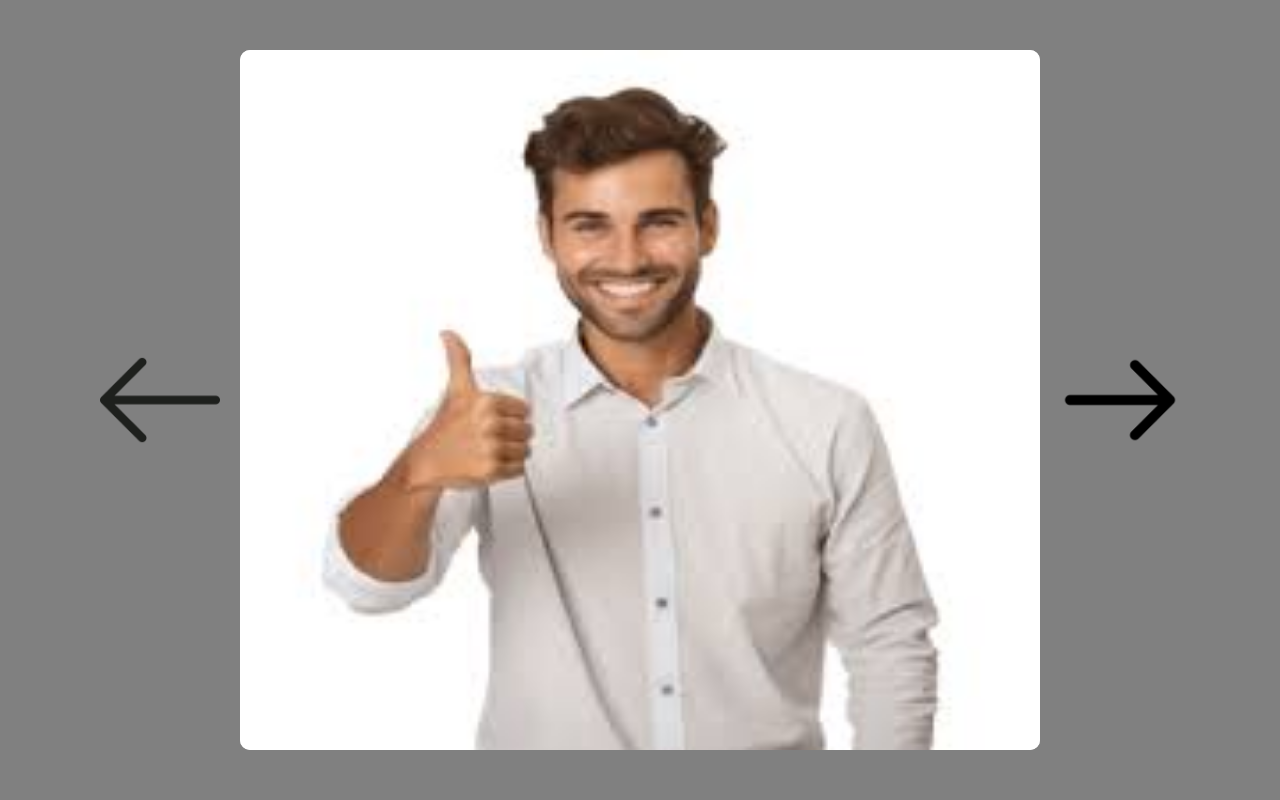
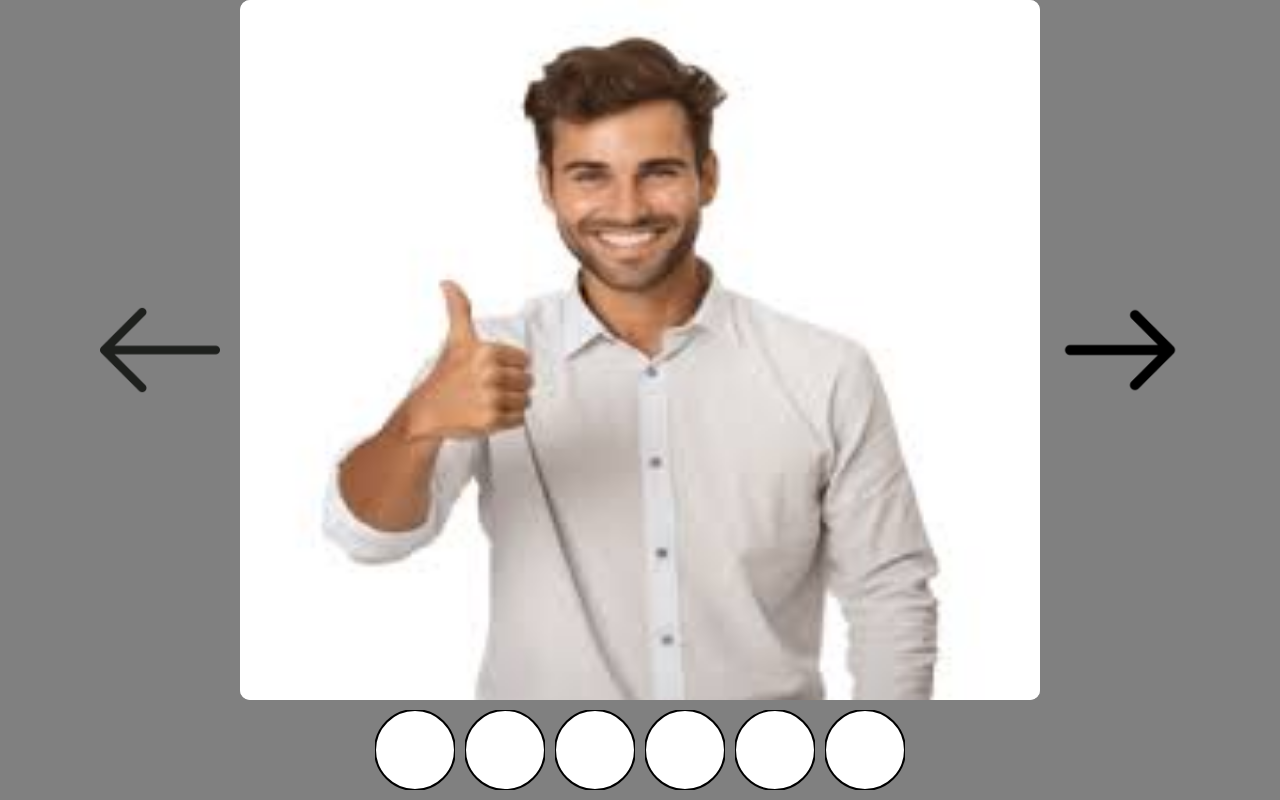
Before and after one commit to Mizaeron/image-carousel, a website built with webpack: page src/template.html in a window 1280 px wide. Built offline with nearby package versions, Linux system fonts and the light colour scheme.

Commit message:
Add svg cricles

```diff
--- a/src/styles.css
+++ b/src/styles.css
@@ -4,11 +4,14 @@ body {
     padding: 0;
     font-family: 'Courier New', Courier, monospace;
     background-color: grey;
+    height: 100vh;
+    width: 100vw;
+}
+
+.holder {
     display: flex;
     justify-content: center;
     align-items: center;
-    height: 100vh;
-    width: 100vw;
 }
 
 .picture-frame {
@@ -48,3 +51,10 @@ body {
     height: 120px;
     margin-right: 20px;
 }
+
+.circle {
+    display: flex;
+    justify-content: center;
+    margin-top: 10px;
+    gap: 10px;
+}
--- a/src/template.html
+++ b/src/template.html
@@ -6,10 +6,73 @@
     <title>Document</title>
   </head>
   <body>
-    <img src="left-arrow.png" class="arrow-left" />
     <div class="holder">
+      <img src="left-arrow.png" class="arrow-left" />
       <div class="picture-frame"></div>
+      <img src="right-arrow.png" class="arrow-right" />
     </div>
-    <img src="right-arrow.png" class="arrow-right" />
+
+    <div class="circle">
+      <svg width="80" height="80">
+        <circle
+          cx="40"
+          cy="40"
+          r="40"
+          fill="white"
+          stroke="black"
+          stroke-width="2"
+        />
+      </svg>
+      <svg width="80" height="80">
+        <circle
+          cx="40"
+          cy="40"
+          r="40"
+          fill="white"
+          stroke="black"
+          stroke-width="2"
+        />
+      </svg>
+      <svg width="80" height="80">
+        <circle
+          cx="40"
+          cy="40"
+          r="40"
+          fill="white"
+          stroke="black"
+          stroke-width="2"
+        />
+      </svg>
+      <svg width="80" height="80">
+        <circle
+          cx="40"
+          cy="40"
+          r="40"
+          fill="white"
+          stroke="black"
+          stroke-width="2"
+        />
+      </svg>
+      <svg width="80" height="80">
+        <circle
+          cx="40"
+          cy="40"
+          r="40"
+          fill="white"
+          stroke="black"
+          stroke-width="2"
+        />
+      </svg>
+      <svg width="80" height="80">
+        <circle
+          cx="40"
+          cy="40"
+          r="40"
+          fill="white"
+          stroke="black"
+          stroke-width="2"
+        />
+      </svg>
+    </div>
   </body>
 </html>
```
Also changed, not shown: src/circle.svg (added).
